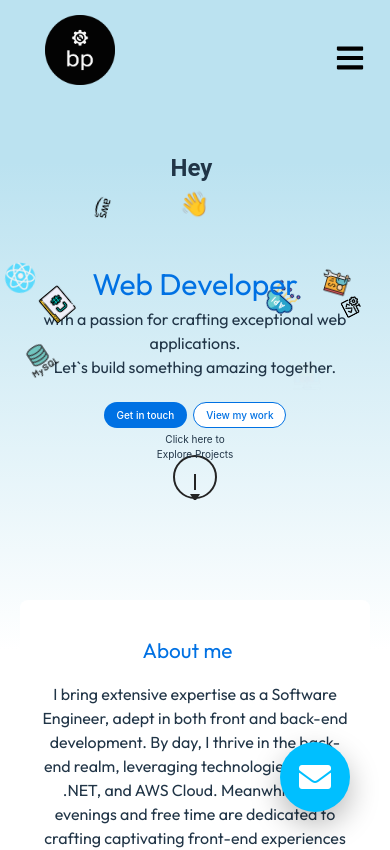
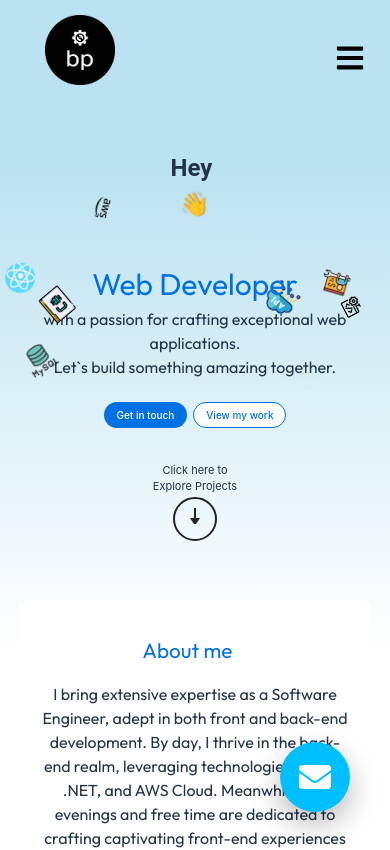
Before and after one commit to brianpenrose/ReactPortfolio, a React (Vite) app: page / in a window 390 px wide. Shown: the top 850 px of the page. Built offline with nearby package versions, Linux system fonts and the light colour scheme; a web font is replaced by a local one.

Commit message:
Css Changes

```diff
--- a/src/Hero.css
+++ b/src/Hero.css
@@ -23,7 +23,6 @@ body {
   bottom: 100px; /* Adjust based on your layout */
   left: 50%;
   transform: translateX(-50%);
-  margin-top:60px;
   display: flex;
   align-items: center;
   justify-content: center;
@@ -33,7 +32,6 @@ body {
   width:120px;
   font-size: 13px;
   position: absolute;
-  top: 0%; /* Center the text vertically */
   left: 50%; /* Center the text horizontally */
   transform: translate(-50%, -50%); /* Correct centering due to position absolute */
   z-index: 1; /* Ensure the text is above the icon */
@@ -43,7 +41,7 @@ body {
 .scroll__icon {
   width: 40px;
   height: 40px;
-  margin-top:25px;
+  margin-top:60px;
   border: 2px solid #242424;
   border-radius: 24px;
   display: flex;
@@ -62,7 +60,7 @@ body {
   background-color: #242424;
   transform: translateY(-50%);
   animation: scroll 1000ms infinite alternate-reverse;
-  top: 8px; /* Adjust this value to center the arrow vertically */
+  margin-top: 0px; /* Adjust this value to center the arrow vertically */
 }
 
 .scroll__icon:after {
@@ -76,7 +74,7 @@ body {
   border-top: 6px solid #242424;
   transform: translateY(-50%);
   animation: scroll 1000ms infinite alternate-reverse;
-  top:20px;
+  margin-top:20px;
 
 }
 
@@ -323,9 +321,9 @@ body {
   .hero-container p {
     font-size: 1.2rem;
   }
-  .scroll,
+
   .scroll__icon:before{
-    top:50%;
+    margin-top:0px;
 
   }
 
@@ -334,7 +332,7 @@ body {
     margin-right:auto;
     font-size: 11px;
     width: 100px;
-    margin-top:40px;
+    margin-top:0px;
   }
 
   .get-in-touch-button,
@@ -366,30 +364,30 @@ body {
     font-size: 1rem;
   }
 
-  .scroll__icon.click,
-  .scroll__icon:before,
+
+  .scroll__icon:before{
+    margin-bottom:0;
+    margin-top:0px;
+}
+
+.scroll__icon.click{
+  margin-top:-450px;
+}
+
   .scroll__icon:after{
     margin-bottom:0;
-    margin-top:0;
+    margin-top:10px;
 
 }
 
-  }
+.scroll__text {
+  margin-left:auto;
+  margin-right:auto;
+  font-size: 11px;
+  width: 100px;
+  margin-top:-500px;
+}
 
-   .scroll{
-    height:0px;
-    margin-top:55px;
-  }
-
-  .scroll__text {
-
-    font-size: 10px;
-    height:auto;
-    width: 80px;
-   margin-top:-30px;
-    margin-left:auto;
-    margin-right:auto;
-  }
 
 
   .get-in-touch-button,
@@ -402,3 +400,5 @@ body {
   .falling-icon div img {
     width: 30px;
   }
+
+}
--- a/src/Modal.css
+++ b/src/Modal.css
@@ -277,7 +277,7 @@
     }
 
     .modal__exit {
-        top: 15px;
+        margin-top: 15px;
         right: 15px;
         font-size: 18px; /* Smaller exit button */
     }
@@ -311,7 +311,7 @@
     }
 
     .modal__exit {
-        top: 10px;
+        margin-top: 10px;
         right: 10px;
         font-size: 24px; /* Smaller exit button */
     }
--- a/src/Projects.jsx
+++ b/src/Projects.jsx
@@ -14,7 +14,7 @@ const projects = [
   { id: 1, name: 'Locate Me', image: LocateMeImage, title: 'Locate Me', techStack: 'Html, CSS, JavaScript, Google MapsAPI', description: 'Locate Me is a web mapping platform application using Google`s Mapping API. It offers satellite imagery, aerial photography, street maps, 360° interactive panoramic views of streets, real-time traffic conditions, and route planning for traveling by foot, car, bike, air and public transportation.', sourceCode: 'https://github.com/brianpenrose/locateme', liveVersion: 'https://brianpenrose.github.io/locateme/' },
   { id: 2, name: 'Twitter Replica', image: TwitterImage, title: 'Twitter Replica', techStack: 'Html, CSS, JavaScript, TwitterAPI`s, Firebase', description: 'This React built project focuses on replicating the popular social media platform Twitter. In this project I was able to link my front end to a real-time database through the platform Firebase. User`s tweets are stored in the database when posted and returned to the feed section instantly like Twitter. Twitter API`s such as Embedded Tweets, Timelines and Buttons were used to provide a responsive website.', sourceCode: 'https://github.com/brianpenrose/twitter', liveVersion: 'https://twitter-b7ada.firebaseapp.com' },
   { id: 3, name: 'Portfolio Website', image: PortfolioImage, title: 'Client eportfolio', techStack: 'Html, CSS, JavaScript', description: 'This E-Portfolio was built for a client using HTML, CSS and JavaScript. In this Project I focused on creating a dynamic and responsive with an attractive UI Design. As per clients request I implemented his choice of projects, languages and way of contact. Feedback from the client was that employers instantly became impressed with his e-portfolio which resulted in a lot more job interviews.', sourceCode: 'https://github.com/brianpenrose/clientportfolio', liveVersion: 'https://brianpenrose.github.io/clientportfolio' },
-  { id: 4, name: 'MyPortfolio Website', image: MyPortfolioWebsite, title: 'React eportfolio', techStack: 'React, JSX, Html, CSS', description: 'This ePortfolio website, is a dynamic and interactive platform built with React. This site showcases my professional journey, skills, and projects in a visually appealing and user-friendly manner. I`ve used a variety of React components such as use-states, typewriter effects, flip card and other eye-catching animations.', sourceCode: 'https://github.com/username/locate-me', liveVersion: 'https://locate-me.example.com' }
+  { id: 4, name: 'MyPortfolio Website', image: MyPortfolioWebsite, title: 'React eportfolio', techStack: 'React, JSX, Html, CSS', description: 'This ePortfolio website, is a dynamic and interactive platform built with React. This site showcases my professional journey, skills, and projects in a visually appealing and user-friendly manner. I`ve used a variety of React components such as use-states, typewriter effects, flip card and other eye-catching animations.', sourceCode: 'https://github.com/brianpenrose/ReactPortfolio', liveVersion: 'https://brianpenrose.github.io/ReactPortfolio/' }
 ];
 
 const Projects = () => {
```
